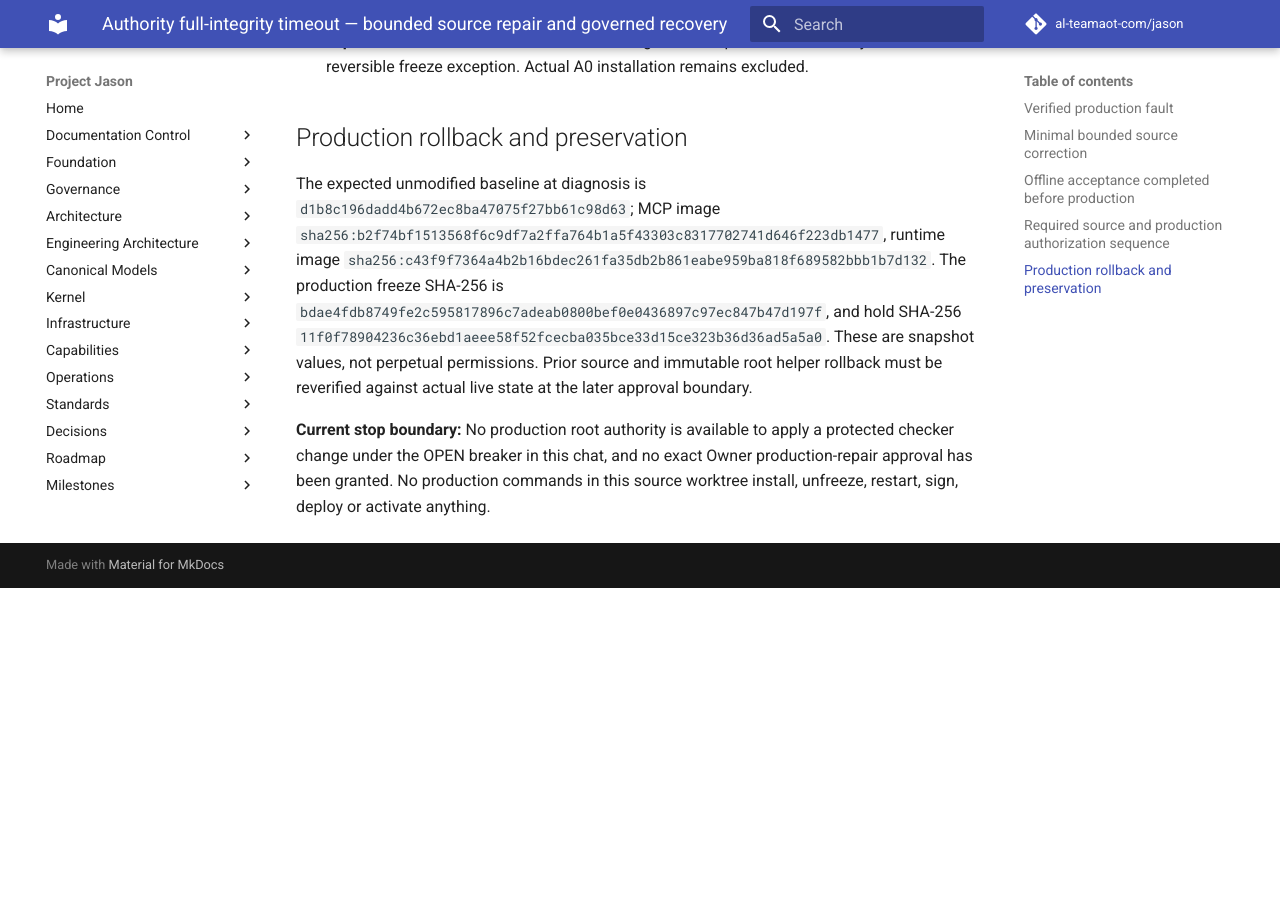
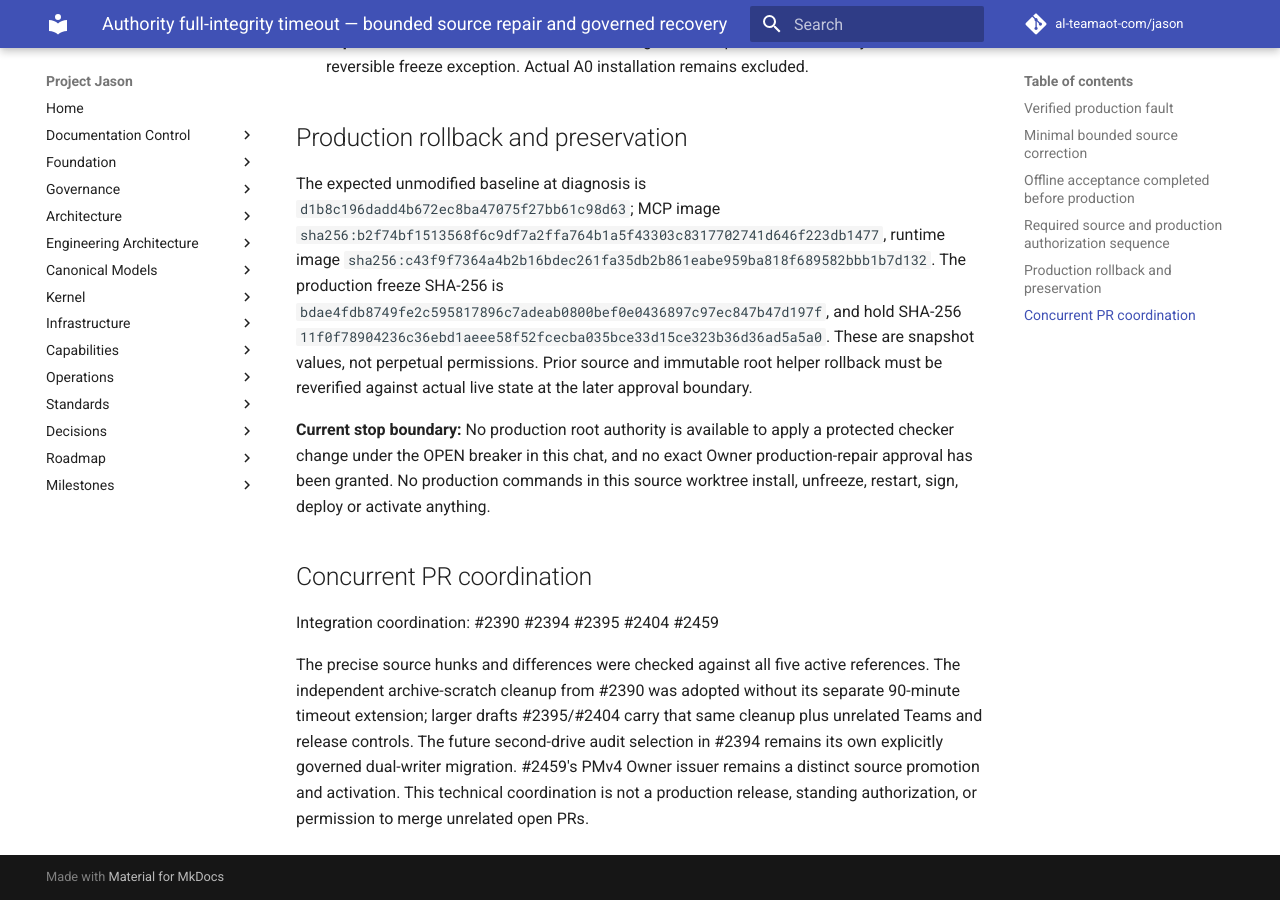
Before and after one commit to al-teamaot-com/jason, an MkDocs documentation site: the page built from docs/operations/Authority-Full-Integrity-Overlap-Root-Recovery-20261112.md, in a window 1280 px wide and 900 px high, scrolled down 2969 px. Built offline with MkDocs 1.6.1 and Material for MkDocs 9.7.7, drawn with Linux system fonts in a browser that asks for light colours; comment, search, counter and statistics services are not loaded; before the commit the page ends 3557 px from its top, so only the background shows below that.

Commit message:
docs(authority): record reviewed overlapping recovery PRs

```diff
--- a/docs/operations/Authority-Full-Integrity-Overlap-Root-Recovery-20261112.md
+++ b/docs/operations/Authority-Full-Integrity-Overlap-Root-Recovery-20261112.md
@@ -43,3 +43,18 @@ This reduces repeated sequential wall time without weakening integrity coverage.
 The expected unmodified baseline at diagnosis is `d1b8c196dadd4b672ec8ba47075f27bb61c98d63`; MCP image `sha256:b2f74bf1513568f6c9df7a2ffa764b1a5f43303c8317702741d646f223db1477`, runtime image `sha256:c43f9f7364a4b2b16bdec261fa35db2b861eabe959ba818f689582bbb1b7d132`. The production freeze SHA-256 is `bdae4fdb8749fe2c595817896c7adeab0800bef0e0436897c97ec847b47d197f`, and hold SHA-256 `11f0f78904236c36ebd1aeee58f52fcecba035bce33d15ce323b36d36ad5a5a0`. These are snapshot values, not perpetual permissions. Prior source and immutable root helper rollback must be reverified against actual live state at the later approval boundary.
 
 **Current stop boundary:** No production root authority is available to apply a protected checker change under the OPEN breaker in this chat, and no exact Owner production-repair approval has been granted. No production commands in this source worktree install, unfreeze, restart, sign, deploy or activate anything.
+
+
+## Concurrent PR coordination
+
+Integration coordination: #2390 #2394 #2395 #2404 #2459
+
+The precise source hunks and differences were checked against all five
+active references. The independent archive-scratch cleanup from #2390
+was adopted without its separate 90-minute timeout extension; larger
+drafts #2395/#2404 carry that same cleanup plus unrelated Teams and
+release controls. The future second-drive audit selection in #2394
+remains its own explicitly governed dual-writer migration. #2459's
+PMv4 Owner issuer remains a distinct source promotion and activation.
+This technical coordination is not a production release, standing
+authorization, or permission to merge unrelated open PRs.
```
